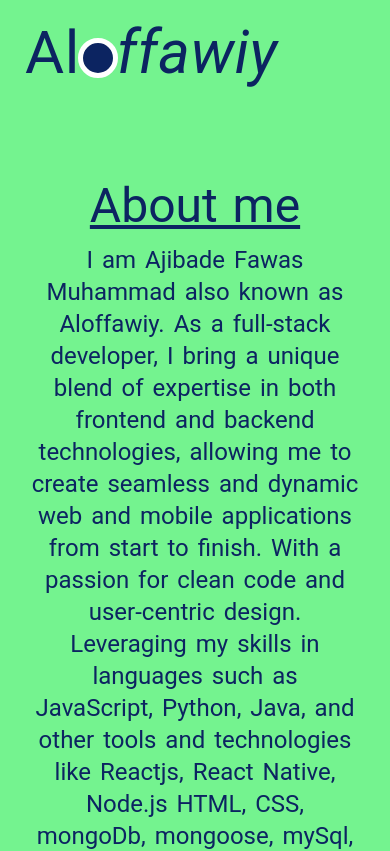
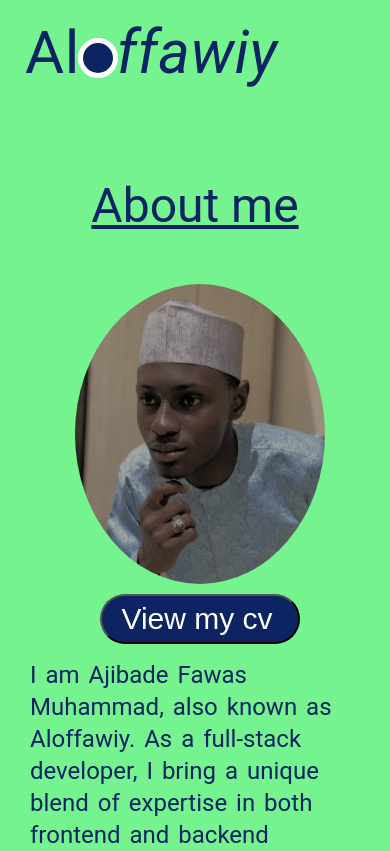
Before and after one commit to Aloffawiy/portfolio, a React (Create React App) app: page /about in a window 390 px wide. Shown: the top 851 px of the page. Built offline with nearby package versions, Linux system fonts and the light colour scheme; a web font is replaced by a local one.

Commit message:
bismillah

```diff
--- a/src/About.js
+++ b/src/About.js
@@ -14,11 +14,13 @@ const About = () => {
 <Typography  style={{color:'#0c2461', fontSize:'60px', marginLeft:'2px', fontStyle:'oblique'}}>ffawiy</Typography>
 </div>
 
+<Typography variant='h3'  className='title-about'>About me</Typography>
+
     <div className='about-container' >
 
       <Typography variant='h5' className='info-msg'>
-      <Typography variant='h3'className='title-about'>About me</Typography>
-        I am Ajibade Fawas Muhammad also known as Aloffawiy.
+
+        I am Ajibade Fawas Muhammad, also known as Aloffawiy.
         As a full-stack developer, I bring a unique blend of expertise
        in both frontend and backend technologies, allowing me to create seamless and
         dynamic web and mobile applications from start to finish. With a passion for clean code
--- a/src/App.css
+++ b/src/App.css
@@ -86,7 +86,9 @@ font-family:monospac;
 .title-about{
   color:#0c2461;
    padding-bottom:10px;
-   padding-top:20px;
+   padding-top:10px;
+   text-align: center;
+   padding-bottom:30px;
 }
 .btn{
   margin-top: 10px;
@@ -180,12 +182,14 @@ padding-bottom:90px;
     flex-direction: column; /* Reverse flex direction for phones */
   }
   .about-container{
-   flex-direction: column;
+   flex-direction:column-reverse;
    align-items: center;
   }
   .title-about{
     padding-left:0px;
     text-decoration: underline;
+    padding-top: 80px;
+    padding-bottom:0px;
   }
   .info-msg {
     font-size: 35px;
@@ -193,11 +197,14 @@ padding-bottom:90px;
     letter-spacing: 1.5px;
     word-spacing: 3px;
     line-height: 1.3;
-    padding-top:60px;
-    padding-bottom:15px;
-    padding-left: 0px;
-    padding: 0 auto 0 auto;
+    padding: 15px 0 0 0;
+    text-align:unset;
   }
+  .equal-width::after {
+    content: '';
+    display: inline-block;
+    width: 100%; /* Fill remaining space */
+}
   .info-img {
     width: 250px; /* Adjust max-width for phones */
     border-radius: 100%;
@@ -215,7 +222,7 @@ padding-bottom:90px;
       height:50px;
       max-width: 600px;
       padding-left:0px;
-      margin: 5px auto 50px auto;
+      margin: 10px auto 0 auto;
     display: block;
   }
   .details{
@@ -310,7 +317,7 @@ flex-direction: column;
   color:white;
   font-size: 50px;
 border-radius:100%;
-height: 60px;
+height: 55px;
 width:60px;
 border-color: white;
 margin-bottom: 10px;
--- a/src/Home.js
+++ b/src/Home.js
@@ -13,7 +13,7 @@ myHistory('/about')
    <text x="20%" y="50%" dy=".35em" text-anchor="middle" className='name1'>Al</text>
 4<text x="36%" y="50%" dy=".35em" text-anchor="middle" className='name2'>o</text>
 
-<text x="71%" y="50%" dy=".35em" text-anchor="middle" className='name3' >ffawiy</text>
+<text x="69%" y="50%" dy=".35em" text-anchor="middle" className='name3' >ffawiy</text>
 </svg>
 
       </>
```
